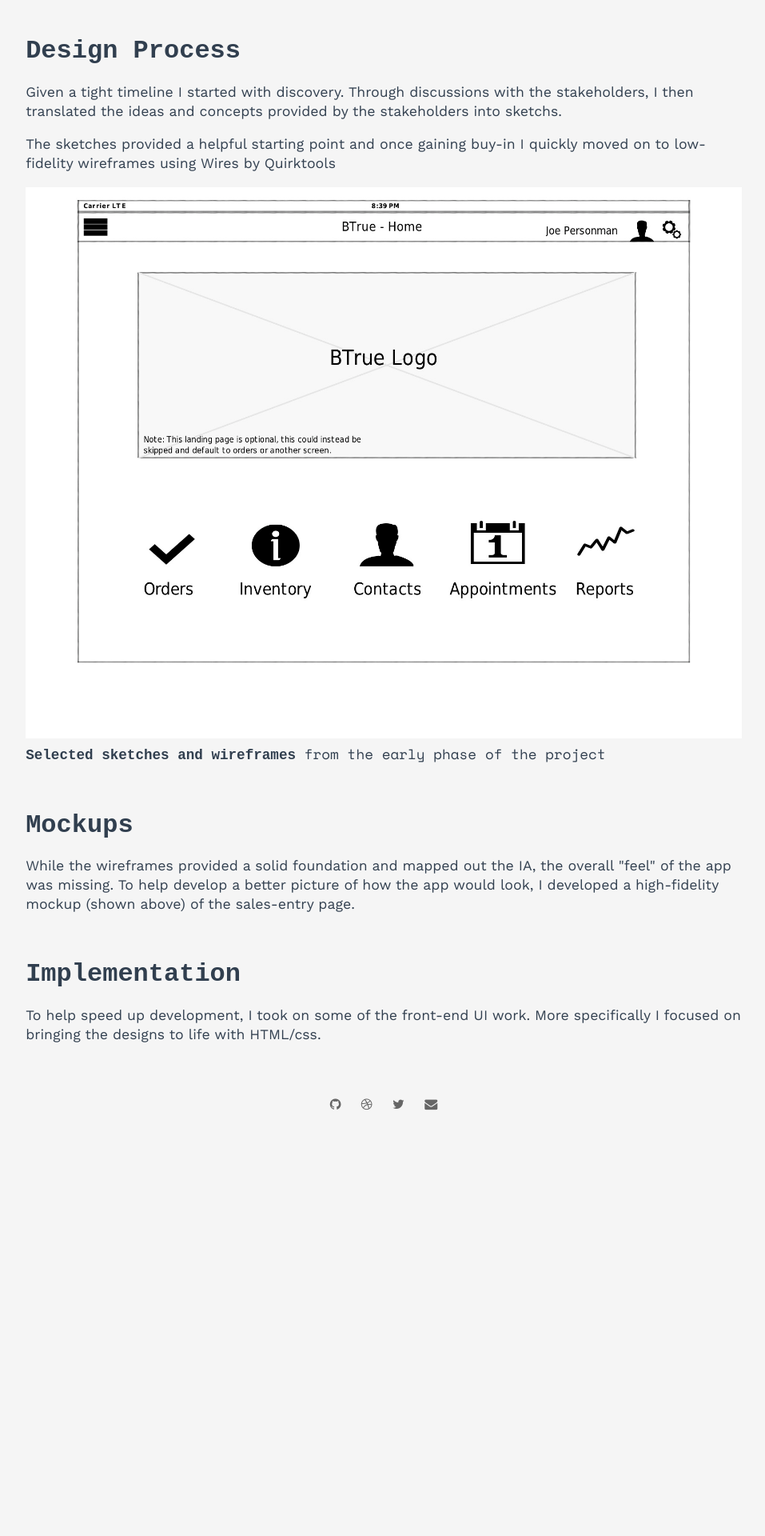
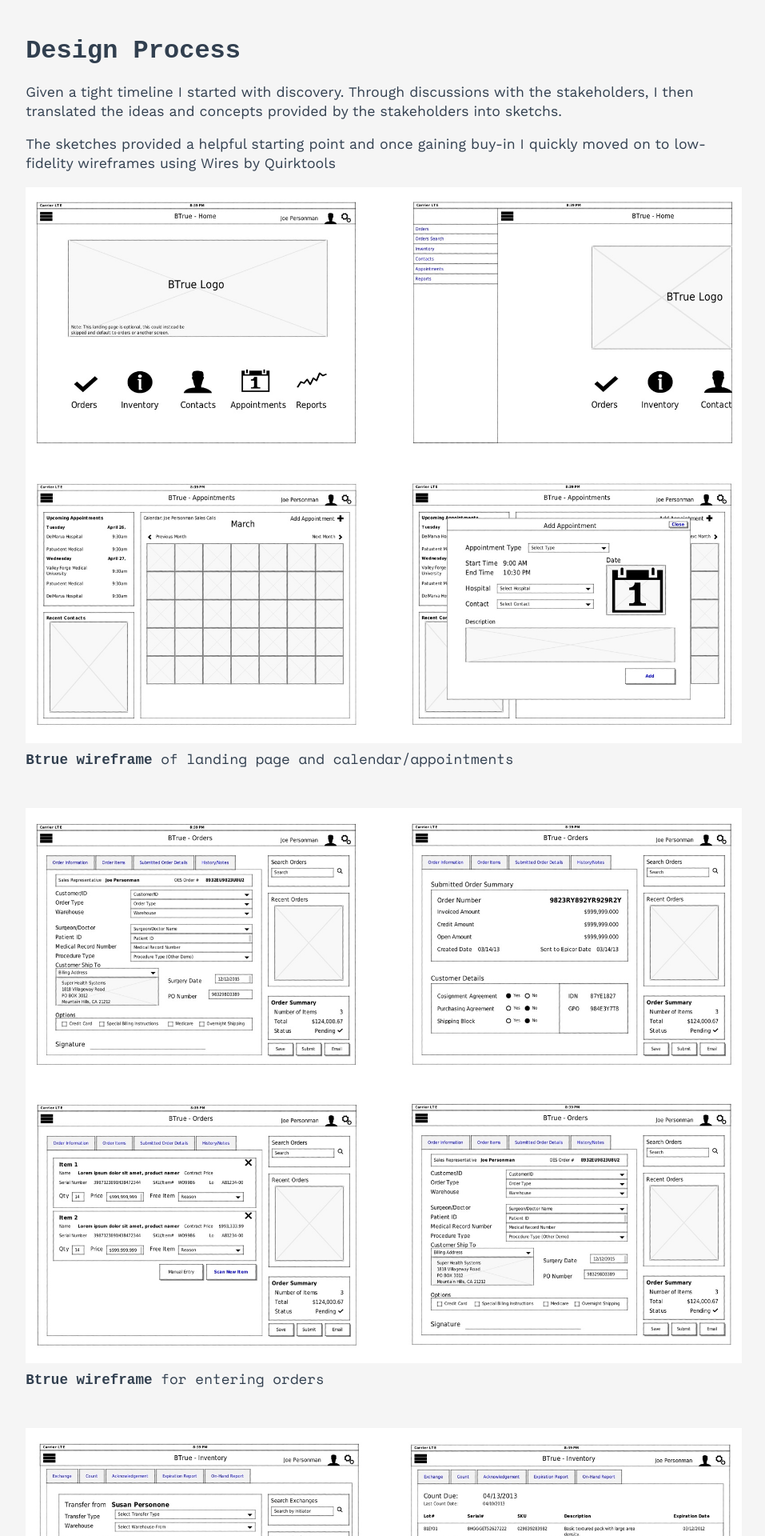
Before and after one commit to tbolt/tbolt.space, a Jekyll site: the page built from portfolio/btrue.md, in a window 1280 px wide. Shown: the part 1265-3185 px from the top of the page at 80% size, without its empty margins (160-1117 px from the left). Built offline with Jekyll 4.4.1, drawn with Linux system fonts in a browser that asks for light colours; some web fonts are replaced; before the commit the page ends 2690 px from its top, so only the background shows below that; some of the changed text lies outside the part shown.

Commit message:
new pictures, misc css updates

```diff
--- a/_scss/portfolio-item.scss
+++ b/_scss/portfolio-item.scss
@@ -51,6 +51,7 @@
 .picture-caption {
   font-family: "Space Mono", monospace;
   margin-top: 0;
+  margin-bottom: 3rem;
 }
 
 .portfolio-item nav {
--- a/portfolio/btrue.md
+++ b/portfolio/btrue.md
@@ -29,12 +29,16 @@ title: Btrue
     <h2>Design Process</h2>
     <p>Given a tight timeline I started with discovery. Through discussions with the stakeholders, I then translated the ideas and concepts provided by the stakeholders into sketchs.</p>
     <p>The sketches provided a helpful starting point and once gaining buy-in I quickly moved on to low-fidelity wireframes using Wires by Quirktools</p>
-    <img src="/assets/img/portfolio/btrue-wireframes/btrue-wireframe1.jpg" alt="">
-    <p class="picture-caption"><strong>Selected sketches and wireframes</strong> from the early phase of the project</p>
+    <img src="/assets/img/portfolio/btrue-wireframes/btrue-home-and-appts.jpg" alt="b true home and appointments wireframes">
+    <p class="picture-caption"><strong>Btrue wireframe</strong> of landing page and calendar/appointments</p>
+    <img src="/assets/img/portfolio/btrue-wireframes/btrue-orders.jpg" alt="b true order entry process wireframes">
+    <p class="picture-caption"><strong>Btrue wireframe</strong> for entering orders</p>
+    <img src="/assets/img/portfolio/btrue-wireframes/btrue-inventory-contacts.jpg" alt="b true contacts and inventory wireframes">
+    <p class="picture-caption"><strong>Btrue wireframe</strong> of inventory process and contacts view</p>
   </section>
   <section>
     <h2>Mockups</h2>
-    <p>While the wireframes provided a solid foundation and mapped out the IA, the overall "feel" of the app was missing. To help develop a better picture of how the app would look, I developed a high-fidelity mockup (shown above) of the sales-entry page.</p>
+    <p>While the wireframes provided a solid foundation and mapped out the IA, the overall "feel" of the app was missing. To help develop a better picture of how the app would look, I developed a high-fidelity mockup (shown at very top of page) of the sales-entry page.</p>
   </section>
   <section>
     <h2>Implementation</h2>
```
Also changed, not shown: assets/img/portfolio/btrue-wireframes/btrue-home-and-appts.jpg (added), assets/img/portfolio/btrue-wireframes/btrue-inventory-contacts.jpg (added), assets/img/portfolio/btrue-wireframes/btrue-orders.jpg (added).
